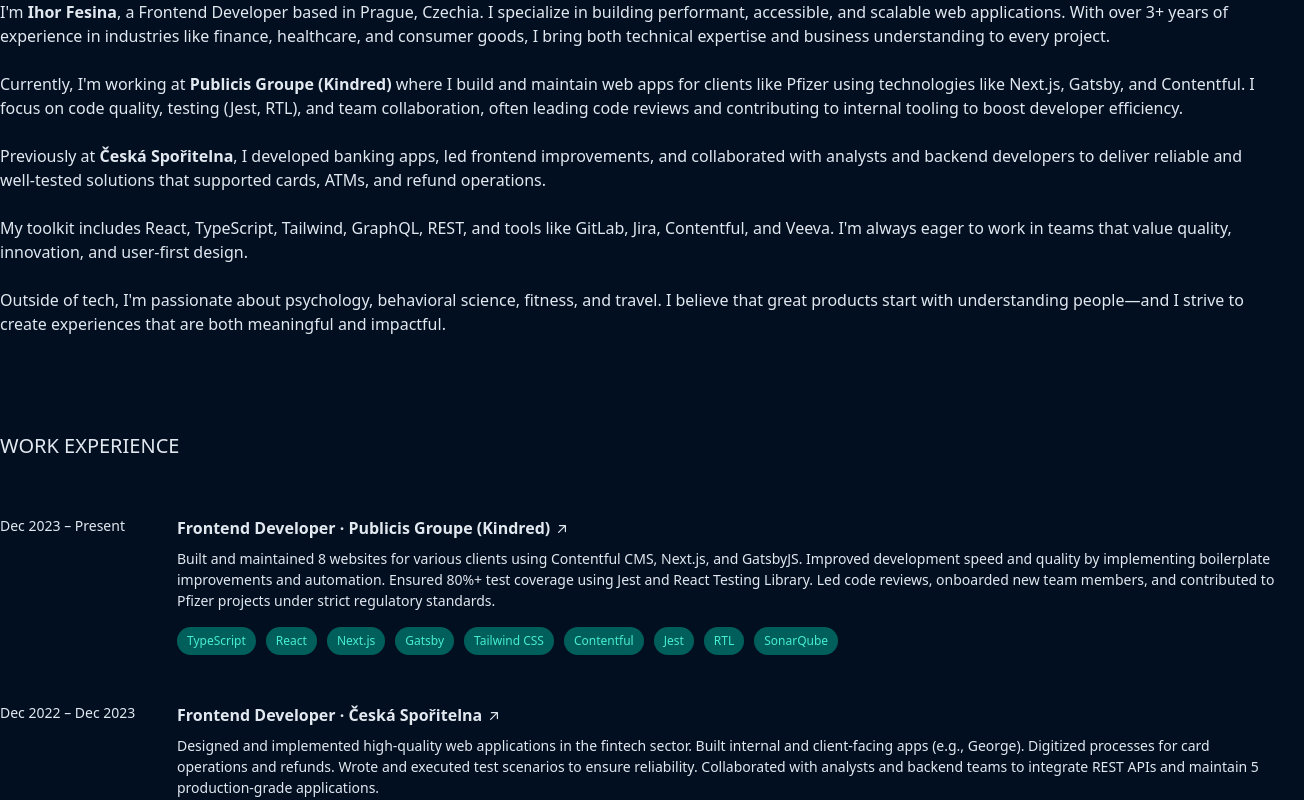
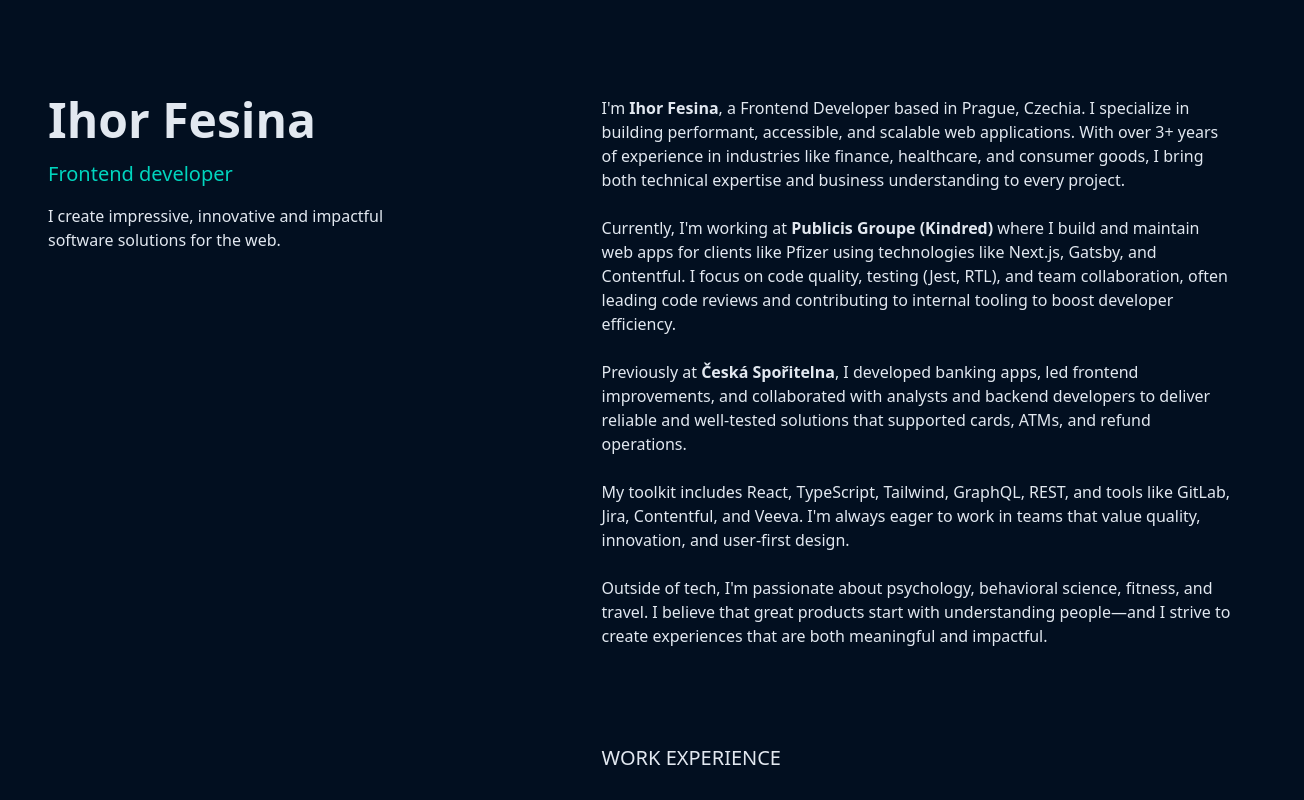
Before and after one commit to ihor-fesina/my-portfolio, a Next.js app: page / in a window 1280 px wide. Shown: the top 800 px of the page, 1304 px wide, since content can reach past the window. Built offline with nearby package versions, Linux system fonts and the light colour scheme.

Commit message:
added sidebar

```diff
--- a/src/app/layout.tsx
+++ b/src/app/layout.tsx
@@ -1,6 +1,8 @@
-import type { Metadata } from "next";
+import type {Metadata} from "next";
 import {Inter} from "next/font/google";
+import Sidebar from "@/components/layout/Sidebar";
 import "./globals.css";
+import React from "react";
 
 const inter = Inter({
     subsets: ["latin"],
@@ -13,14 +15,14 @@
         "Ihor Fesina is a frontend developer building modern and performant web applications.",
     icons: {
         icon: [
-            { rel: "icon", url: "/favicon-16x16.png", sizes: "16x16" },
-            { rel: "icon", url: "/favicon-32x32.png", sizes: "32x32" },
-            { rel: "icon", url: "/favicon.ico" },
+            {rel: "icon", url: "/favicon-16x16.png", sizes: "16x16"},
+            {rel: "icon", url: "/favicon-32x32.png", sizes: "32x32"},
+            {rel: "icon", url: "/favicon.ico"},
         ],
         apple: "/apple-touch-icon.png",
         other: [
-            { rel: "icon", url: "/android-chrome-192x192.png", sizes: "192x192" },
-            { rel: "icon", url: "/android-chrome-512x512.png", sizes: "512x512" },
+            {rel: "icon", url: "/android-chrome-192x192.png", sizes: "192x192"},
+            {rel: "icon", url: "/android-chrome-512x512.png", sizes: "512x512"},
         ],
     },
     openGraph: {
@@ -48,18 +50,15 @@
     },
 };
 
-export default function RootLayout({
-  children,
-}: Readonly<{
-  children: React.ReactNode;
-}>) {
+export default function RootLayout({children,}: Readonly<{ children: React.ReactNode }>) {
     return (
         <html lang="en">
-      <body
-        className={`${inter.variable} antialiased bg-blue-dark`}
-      >
-      <div className='container flex flex-col'>
+            <body className={`${inter.variable} antialiased bg-blue-dark`}>
+                <div className="container flex flex-col lg:flex-row justify-between sm:!px-12 relative min-h-screen h-full">
+                    <Sidebar/>
+                    <div className="flex-1 pt-8 pb-16 lg:py-24">
                         {children}
+                    </div>
                 </div>
             </body>
         </html>
--- /dev/null
+++ b/src/components/layout/Sidebar.tsx
@@ -0,0 +1,26 @@
+import Link from "next/link";
+
+const Sidebar = () => {
+  return (
+    <header className="lg:sticky lg:mr-20 top-0 max-h-screen max-w-[450px] lg:max-w-[unset] w-full lg:w-[40%] py-12 sm:py-16 lg:py-24">
+      <div className="h-full flex flex-col justify-between">
+        <div>
+          <Link href="/">
+            <h1 className="text-4xl sm:text-5xl font-bold mb-4">
+             Ihor Fesina
+            </h1>
+          </Link>
+          <h2 className="text-lg sm:text-xl mb-4 text-teal-400">
+            Frontend developer
+          </h2>
+          <p className="text-md max-w-[400px] leading-normal text-primary-dark">
+            I create impressive, innovative and impactful software solutions for
+            the web.
+          </p>
+        </div>
+      </div>
+    </header>
+  );
+};
+
+export default Sidebar;
```
Lines whose indentation alone changed are shown as unchanged.
